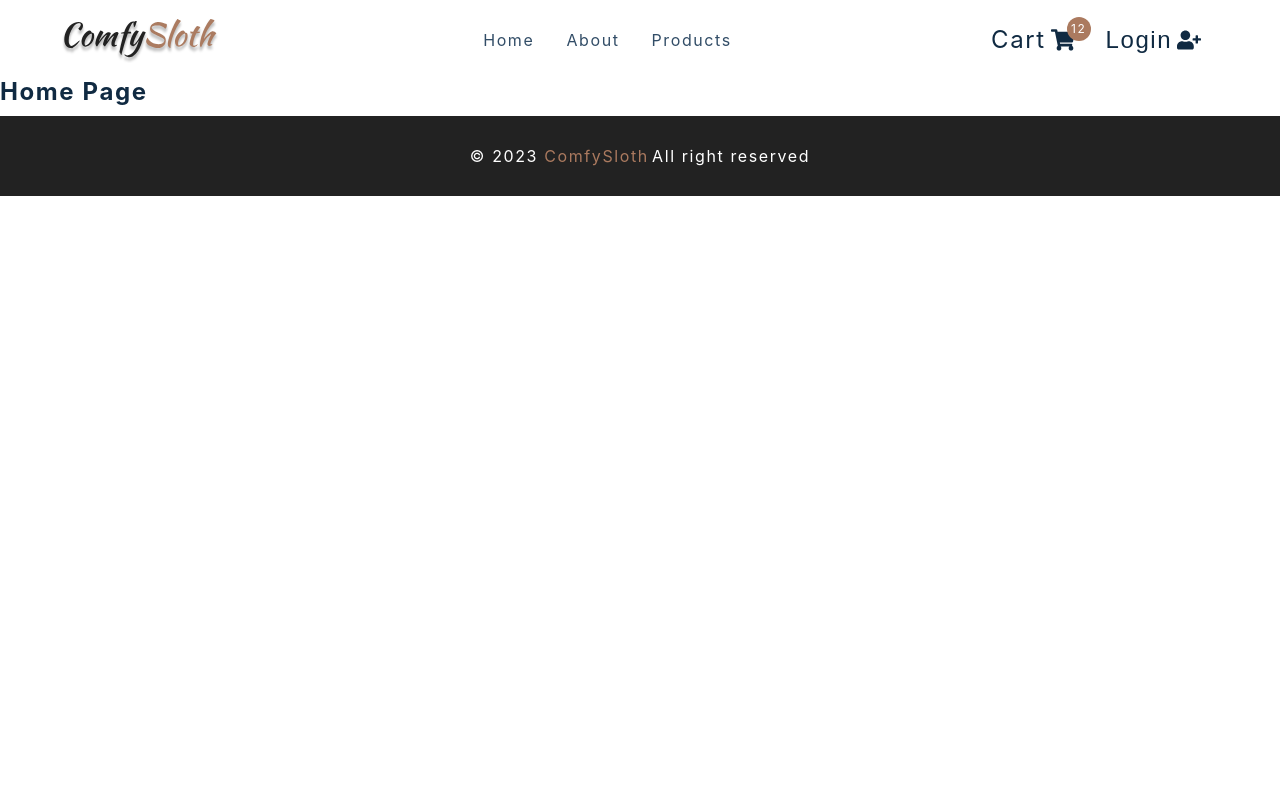
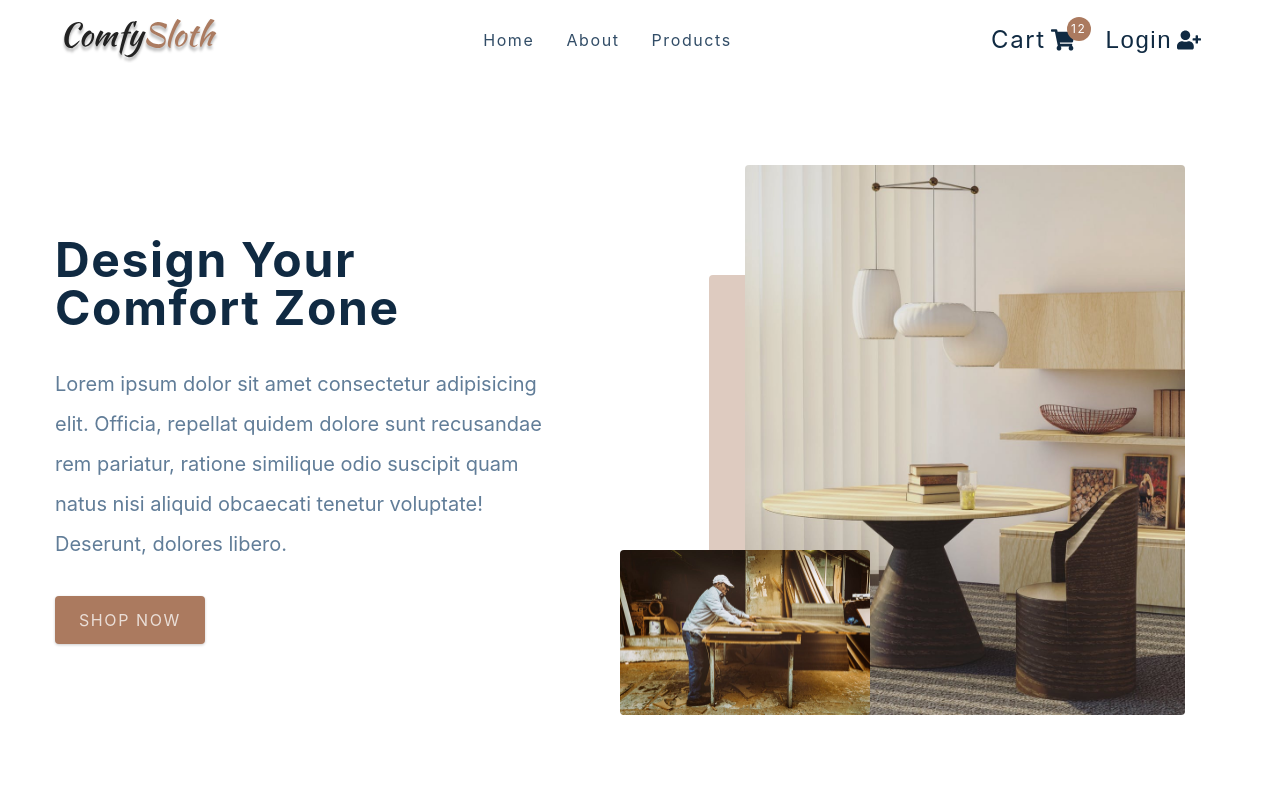
Before and after one commit to shadmanAh/E-Commerce-react, a React (Create React App) app: page / in a window 1280 px wide. Shown: the top 800 px of the page. Built offline with nearby package versions, Linux system fonts and the light colour scheme; the HTML template or start-up script is replaced by a standard one.

Commit message:
create About, Checkout Pages and Hero component

```diff
--- a/src/components/Hero.js
+++ b/src/components/Hero.js
@@ -5,7 +5,29 @@
 import heroBcg2 from '../assets/hero-bcg-2.jpeg'
 
 const Hero = () => {
-  return <h4>hero</h4>
+  return (
+    <Wrapper className="section-center">
+      <article className="content">
+        <h1>
+          design your <br />
+          comfort zone
+        </h1>
+        <p>
+          Lorem ipsum dolor sit amet consectetur adipisicing elit. Officia,
+          repellat quidem dolore sunt recusandae rem pariatur, ratione similique
+          odio suscipit quam natus nisi aliquid obcaecati tenetur voluptate!
+          Deserunt, dolores libero.
+        </p>
+        <Link to="/products" className="btn hero-btn">
+          shop now
+        </Link>
+      </article>
+      <article className="img-container">
+        <img src={heroBcg} alt="nice table" className="main-img" />
+        <img src={heroBcg2} alt="person working" className="accent-img" />
+      </article>
+    </Wrapper>
+  )
 }
 
 const Wrapper = styled.section`
--- a/src/components/PageHero.js
+++ b/src/components/PageHero.js
@@ -1,8 +1,16 @@
 import React from 'react'
 import styled from 'styled-components'
 import { Link } from 'react-router-dom'
-const PageHero = () => {
-  return <h4>page hero</h4>
+const PageHero = ({ title }) => {
+  return (
+    <Wrapper>
+      <div className="section-center">
+        <h3>
+          <Link to="/">Home</Link>/ {title}
+        </h3>
+      </div>
+    </Wrapper>
+  )
 }
 
 const Wrapper = styled.section`
--- a/src/pages/AboutPage.js
+++ b/src/pages/AboutPage.js
@@ -4,7 +4,28 @@
 import aboutImg from '../assets/hero-bcg.jpeg'
 
 const AboutPage = () => {
-  return <h4>about page</h4>
+  return (
+    <main>
+      <PageHero title="about" />
+      <Wrapper className="page section section-center">
+        <img src={aboutImg} alt="nice desk" />
+        <article>
+          <div className="title">
+            <h2>our story</h2>
+            <div className="underline"></div>
+          </div>
+          <p>
+            Lorem ipsum, dolor sit amet consectetur adipisicing elit. Non
+            ratione deserunt labore, quae consequatur rem ad delectus magnam
+            alias totam perspiciatis dignissimos. Quis molestiae quam rem.
+            Debitis ut repellendus ipsam quasi minus commodi possimus voluptatum
+            saepe ipsum? Cum sit iste numquam fugit delectus consequatur,
+            doloremque quia modi quibusdam distinctio enim?
+          </p>
+        </article>
+      </Wrapper>
+    </main>
+  )
 }
 
 const Wrapper = styled.section`
--- a/src/pages/CheckoutPage.js
+++ b/src/pages/CheckoutPage.js
@@ -6,7 +6,14 @@
 import { Link } from 'react-router-dom'
 
 const CheckoutPage = () => {
-  return <h4>checkout page</h4>
+  return (
+    <main>
+      <PageHero title="checkout" />
+      <Wrapper className="page">
+        <h1>Checkout here</h1>
+      </Wrapper>
+    </main>
+  )
 }
 const Wrapper = styled.div``
 export default CheckoutPage
--- a/src/pages/ErrorPage.js
+++ b/src/pages/ErrorPage.js
@@ -2,7 +2,17 @@
 import styled from 'styled-components'
 import { Link } from 'react-router-dom'
 const ErrorPage = () => {
-  return <h4>error page</h4>
+  return (
+    <Wrapper className="page-100">
+      <section>
+        <h1>404</h1>
+        <h3>Sorry, the page you tried cannot be found</h3>
+        <Link to="/" className="btn">
+          back home
+        </Link>
+      </section>
+    </Wrapper>
+  )
 }
 
 const Wrapper = styled.main`
--- a/src/pages/HomePage.js
+++ b/src/pages/HomePage.js
@@ -1,7 +1,14 @@
 import React from 'react'
 import { FeaturedProducts, Hero, Services, Contact } from '../components'
 const HomePage = () => {
-  return <h4>home page</h4>
+  return (
+    <main>
+      <Hero />
+      <FeaturedProducts />
+      <Services />
+      <Contact />
+    </main>
+  )
 }
 
 export default HomePage
```
